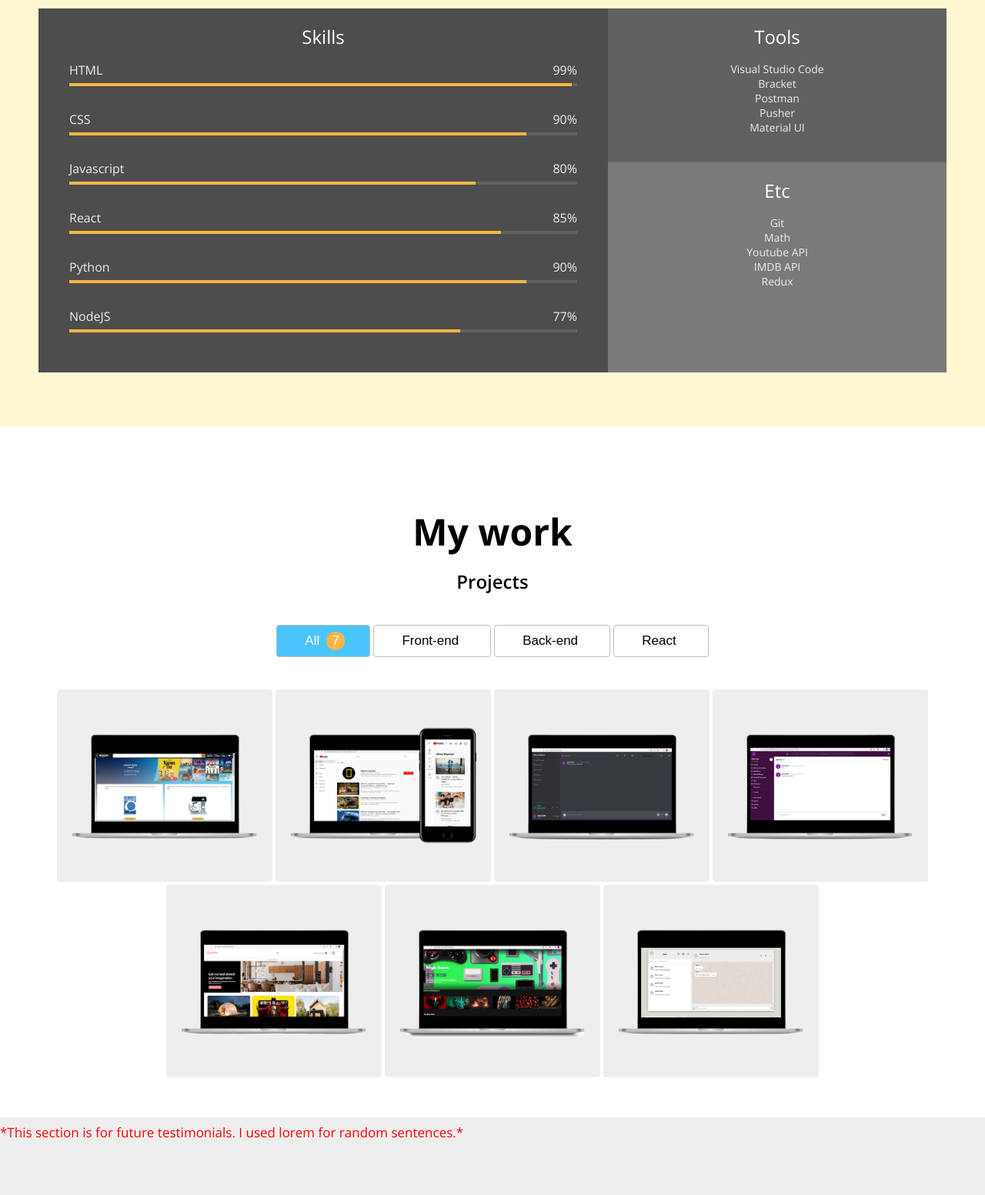
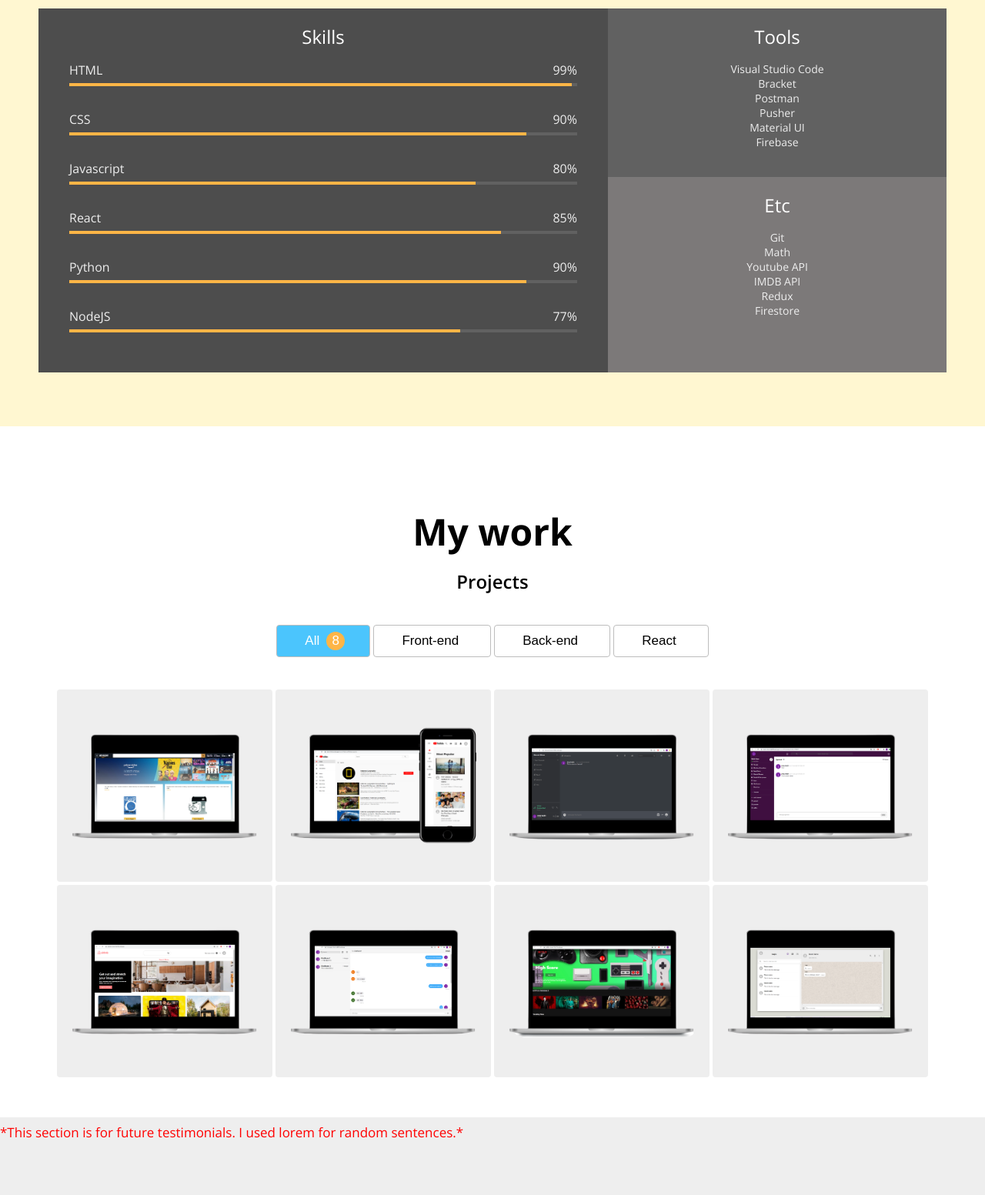
Before and after one commit to taejin5314/portfolio, a plain HTML site: page index.html in a window 1280 px wide. Shown: the part 1848-3401 px from the top of the page at 77% size. Drawn offline with nearby package versions, Linux system fonts and the light colour scheme.

Commit message:
Update skills and works

```diff
--- a/index.html
+++ b/index.html
@@ -184,6 +184,7 @@
                 <li><span>Postman</span></li>
                 <li><span>Pusher</span></li>
                 <li><span>Material UI</span></li>
+                <li><span>Firebase</span></li>
               </ul>
             </div>
             <div class="etc">
@@ -194,6 +195,7 @@
                 <li><span>Youtube API</span></li>
                 <li><span>IMDB API</span></li>
                 <li><span>Redux</span></li>
+                <li><span>Firestore</span></li>
               </ul>
             </div>
           </div>
@@ -209,16 +211,16 @@
         <div class="work__categories">
           <button class="category__button active" data-filter="*">
             <span data-filter="*">All</span
-            ><span class="category__count" data-filter="*">7</span>
+            ><span class="category__count" data-filter="*">8</span>
           </button>
           <button class="category__button" data-filter="front-end">
             <span>Front-end</span><span class="category__count">4</span>
           </button>
           <button class="category__button" data-filter="back-end">
-            <span>Back-end</span><span class="category__count">4</span>
+            <span>Back-end</span><span class="category__count">5</span>
           </button>
           <button class="category__button" data-filter="react">
-            <span>React</span><span class="category__count">7</span>
+            <span>React</span><span class="category__count">8</span>
           </button>
         </div>
 
@@ -307,6 +309,23 @@
             <div class="project__description">
               <h3>Airbnb clone</h3>
               <span>Clone coding with React JS and Firebase</span>
+            </div>
+          </a>
+
+          <a
+            href="https://github.com/taejin5314/imessage-clone"
+            class="project"
+            target="blank"
+            data-type="back-end, react"
+          >
+            <img
+              class="project__img"
+              src="imgs/projects/iMessage.png"
+              alt="Slack"
+            />
+            <div class="project__description">
+              <h3>iMessage clone</h3>
+              <span>Clone coding with React JS, Redux and Firebase</span>
             </div>
           </a>
 
```
Also changed, not shown: imgs/projects/iMessage.png (added).
